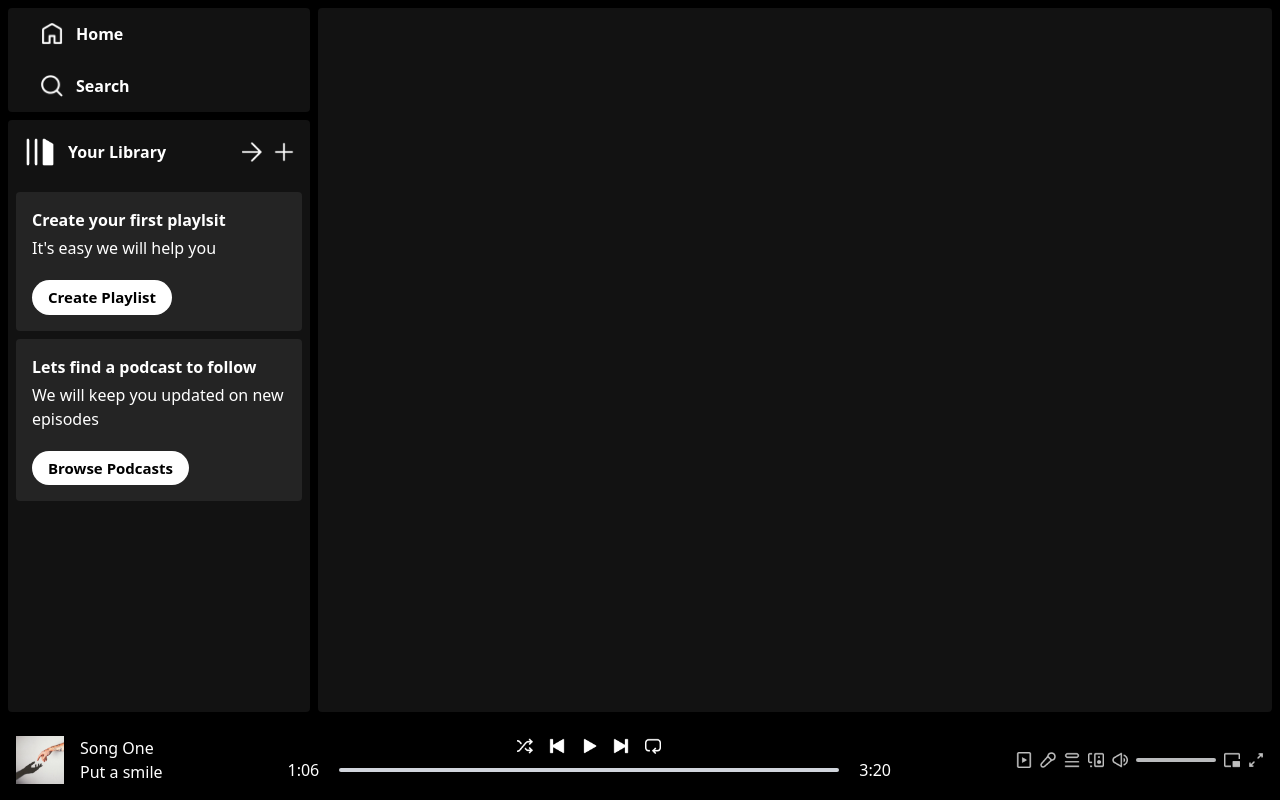
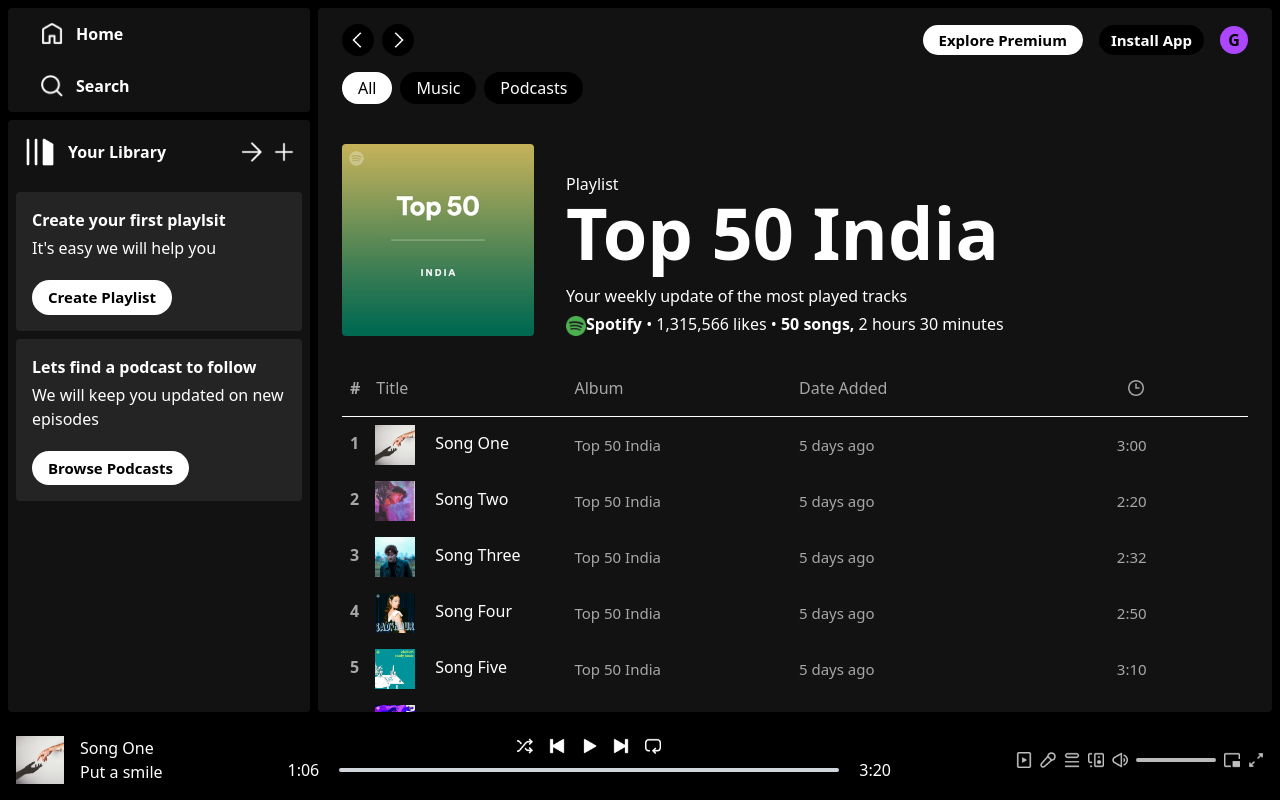
Before and after one commit to Ghadiiz/Spotify-Clone, a React (Vite) app: page /album/1 in a window 1280 px wide. Built offline with nearby package versions, Linux system fonts and the light colour scheme.

Commit message:
Create Music Album Page

```diff
--- a/src/components/AlbumItem.jsx
+++ b/src/components/AlbumItem.jsx
@@ -1,8 +1,12 @@
 import React from 'react'
+import { useNavigate } from 'react-router-dom'
 
 const AlbumItem = ({image,name,desc,id}) => {
+
+    const navigate = useNavigate()
+
   return (
-    <div className='min-w-[180px] p-2 px-3 rounded cursor-pointer hover:bg-[#ffffff26]'>
+    <div onClick={()=>navigate(`/album/${id}`)} className='min-w-[180px] p-2 px-3 rounded cursor-pointer hover:bg-[#ffffff26]'>
       <img className='rounded' src={image} alt="" />
       <p className='font-bold mt-2 mb-1'>{name}</p>
       <p className='text-slate-200 text-sm'>{desc}</p>
--- a/src/components/Display.jsx
+++ b/src/components/Display.jsx
@@ -1,12 +1,14 @@
 import React from 'react'
 import { Route, Routes } from 'react-router-dom'
 import DisplayHome from './DisplayHome'
+import DisplayAlbum from './DisplayAlbum'
 
 const Display = () => {
   return (
     <div className='w-full m-2 px-6 pt-4 rounded bg-[#121212] text-white overflow-auto lg:w-[75%] lg:ml-0 '>
       <Routes>
         <Route path='/' element={<DisplayHome />} />
+        <Route path='/album/:id' element={<DisplayAlbum />} />
       </Routes>
     </div>
   )
--- /dev/null
+++ b/src/components/DisplayAlbum.jsx
@@ -0,0 +1,57 @@
+import React from 'react'
+import Navbar from './Navbar'
+import { useParams } from 'react-router-dom'
+import { albumsData, assets, songsData } from '../assets/assets'
+
+const DisplayAlbum = () => {
+
+    const {id} = useParams()
+    const albumData = albumsData[id];
+
+
+
+  return (
+    <>
+      <Navbar />
+      <div className='mt-10 flex gap-8 flex-col md:flex-row md:items-end'>
+        <img className='w-48 rounded' src={albumData.image} alt="" />
+        <div className='flex flex-col'>
+            <p>Playlist</p>
+            <h2 className='text-5xl font-bold mb-4 md:text-7xl'>{albumData.name}</h2>
+            <h4>{albumData.desc}</h4>
+            <p className='mt-1'>
+                <img className='inline-block w-5' src={assets.spotify_logo} alt="" />
+                <b>Spotify </b>
+                • 1,315,566 likes
+                • <b>50 songs, </b>
+                2 hours 30 minutes
+            </p>
+
+        </div>
+      </div>
+      <div className='grid grid-cols-3 sm:grid-cols-4 mt-10 mb-4 pl-2 text-[#a7a7a7]'>
+        <p><b className='mr-4'>#</b>Title</p>
+        <p>Album</p>
+        <p className='hidden sm:block'>Date Added</p>
+        <img className='m-auto w-4' src={assets.clock_icon} alt="" />
+      </div>
+      <hr />
+      {
+        songsData.map((item, index)=>(
+            <div key={index} className='grid grid-cols-3 sm:grid-cols-4 gap-2 p-2 items-center text-[#a7a7a7] hover:bg-[#ffffff2b] cursor-pointer'>
+                <p className='text-white'>
+                    <b className='mr-4 text-[#a7a7a7]'>{index+1}</b>
+                    <img className='inline w-10 mr-5' src={item.image} alt="" />
+                    {item.name}
+                </p>
+                <p className='text-[15px]'>{albumData.name}</p>
+                <p className='text-[15px] hidden sm:block'>5 days ago</p>
+                <p className='text-[15px] text-center'>{item.duration}</p>
+            </div>
+        ))
+      }
+    </>
+  )
+}
+
+export default DisplayAlbum
```
